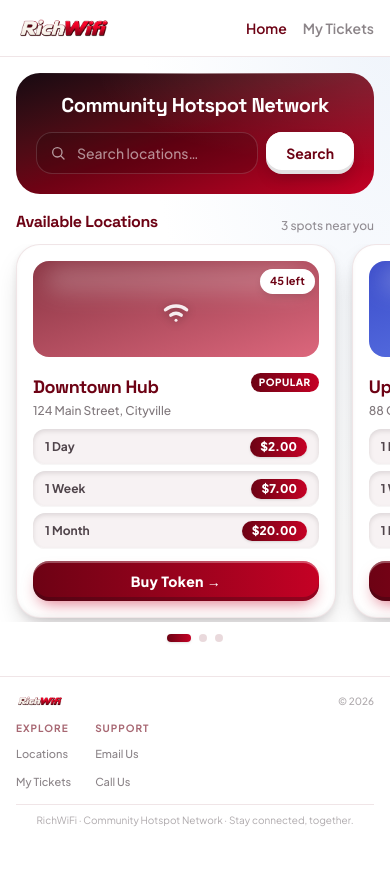
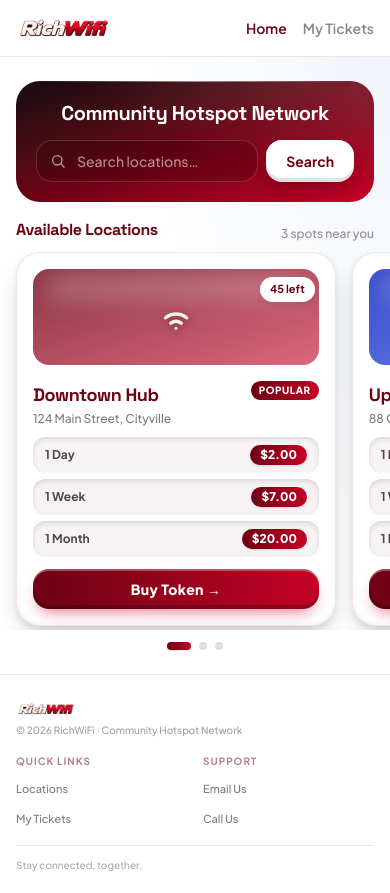
Before and after one commit to rosina4555-sudo/richwifi, a Vue app: page / in a window 390 px wide. Before the commit the page ends 844 px from the top, so only its background shows below. Built offline with nearby package versions, Linux system fonts and the light colour scheme.

Commit message:
fix(footer): push footer downward

```diff
--- a/src/views/HomeView.vue
+++ b/src/views/HomeView.vue
@@ -66,7 +66,7 @@
 <template>
   <!-- One-screen app shell on mobile; normal scrolling page on md+ -->
   <div
-    class="flex h-dvh flex-col overflow-hidden text-brand-dark md:h-auto md:min-h-screen md:overflow-visible"
+    class="flex flex-col text-brand-dark min-h-screen"
   >
     <!-- Header -->
     <header class="shrink-0 border-b border-brand/10 bg-surface/95 backdrop-blur-md">
@@ -86,7 +86,7 @@
       </div>
     </header>
 
-    <main class="mx-auto flex min-h-0 w-full max-w-6xl flex-1 flex-col px-4 pt-4 pb-3 md:py-10">
+    <main class="mx-auto w-full max-w-6xl flex-1 px-4 py-6 sm:py-8">
       <!-- Compact clay hero -->
       <section
         class="relative isolate shrink-0 overflow-hidden rounded-3xl bg-gradient-to-br from-brand-dark via-brand to-accent px-5 py-5 text-center text-white sm:px-8 sm:py-10 md:rounded-[2rem]"
@@ -138,7 +138,7 @@
       </section>
 
       <!-- Locations -->
-      <section class="flex min-h-0 flex-1 flex-col mt-4 sm:mt-8">
+      <section class="mt-4 sm:mt-8">
         <div class="mb-2.5 flex shrink-0 items-end justify-between gap-4 sm:mb-5">
           <h2 class="font-heading text-base font-bold tracking-tight text-brand sm:text-xl lg:text-2xl">
             Available Locations
@@ -152,7 +152,7 @@
         <!-- Mobile: swipeable snap carousel that fits the screen -->
         <div            v-if="filteredLocations.length"
           ref="carouselEl"
-          class="hide-scrollbar -mx-4 flex min-h-0 snap-x snap-mandatory items-start gap-4 overflow-x-auto scroll-p-6 px-4 pb-1 md:static md:mx-0 md:grid md:flex-none md:grid-cols-2 md:gap-5 md:overflow-visible md:px-0 lg:grid-cols-3 lg:gap-6"
+          class="hide-scrollbar -mx-4 flex snap-x snap-mandatory items-start gap-4 overflow-x-auto scroll-p-6 px-4 pb-1 sm:mx-0 sm:grid sm:grid-cols-2 sm:gap-5 sm:overflow-visible sm:px-0 lg:grid-cols-3 lg:gap-6"
           @scroll.passive="onCarouselScroll"
         >
           <div
@@ -197,36 +197,36 @@
     <!-- Footer: slim bar on mobile, full footer on desktop -->
     <footer class="shrink-0 border-t border-brand/10 bg-surface">
       <!-- Mobile -->
-      <div class="space-y-3 px-4 py-4 md:hidden">
-        <div class="flex items-center justify-between">
-          <a href="#" aria-label="RichWiFi home" class="shrink-0">
+      <div class="px-4 pt-6 pb-5 md:hidden">
+        <a href="#" aria-label="RichWiFi home">
           <img
             :src="logo"
             alt="RichWiFi"
-              class="h-4 w-auto max-w-24 object-contain"
+            class="h-5 w-auto max-w-28 object-contain"
             draggable="false"
           />
         </a>
-          <span class="text-[10px] font-medium text-brand-dark/35">© 2026</span>
-        </div>
-        <div class="flex gap-6">
+        <p class="mt-1 text-[10px] font-medium text-brand-dark/40">
+          © 2026 RichWiFi · Community Hotspot Network
+        </p>
+        <div class="mt-4 grid grid-cols-2 gap-4">
           <div>
-            <p class="text-[10px] font-bold tracking-widest text-brand/60 uppercase">Explore</p>
-            <ul class="mt-1 space-y-1">
-              <li><a href="#" class="text-[11px] font-medium text-brand-dark/50 transition hover:text-accent">Locations</a></li>
-              <li><a href="#" class="text-[11px] font-medium text-brand-dark/50 transition hover:text-accent">My Tickets</a></li>
+            <p class="text-[10px] font-bold tracking-widest text-brand/50 uppercase">Quick Links</p>
+            <ul class="mt-1.5 space-y-1.5">
+              <li><a href="#" class="text-[11px] font-medium text-brand-dark/55 transition hover:text-accent">Locations</a></li>
+              <li><a href="#" class="text-[11px] font-medium text-brand-dark/55 transition hover:text-accent">My Tickets</a></li>
             </ul>
           </div>
           <div>
-            <p class="text-[10px] font-bold tracking-widest text-brand/60 uppercase">Support</p>
-            <ul class="mt-1 space-y-1">
-              <li><a href="mailto:support@richwifi.com" class="text-[11px] font-medium text-brand-dark/50 transition hover:text-accent">Email Us</a></li>
-              <li><a href="tel:+1234567890" class="text-[11px] font-medium text-brand-dark/50 transition hover:text-accent">Call Us</a></li>
+            <p class="text-[10px] font-bold tracking-widest text-brand/50 uppercase">Support</p>
+            <ul class="mt-1.5 space-y-1.5">
+              <li><a href="mailto:support@richwifi.com" class="text-[11px] font-medium text-brand-dark/55 transition hover:text-accent">Email Us</a></li>
+              <li><a href="tel:+1234567890" class="text-[11px] font-medium text-brand-dark/55 transition hover:text-accent">Call Us</a></li>
             </ul>
           </div>
         </div>
-        <p class="border-t border-brand/10 pt-2 text-center text-[10px] text-brand-dark/35">
-          RichWiFi · Community Hotspot Network · Stay connected, together.
+        <p class="mt-4 border-t border-brand/10 pt-3 text-[10px] font-medium text-brand-dark/35">
+          Stay connected, together.
         </p>
       </div>
 
```
Lines whose indentation alone changed are shown as unchanged.
